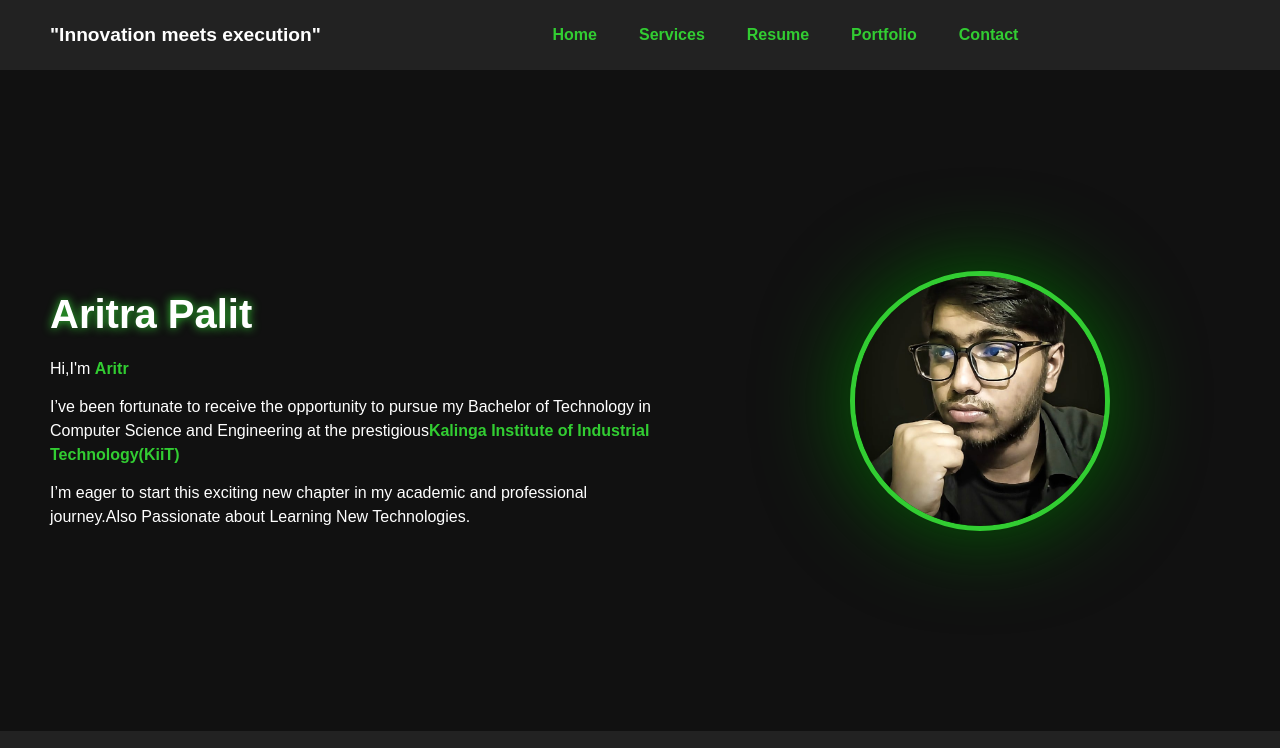
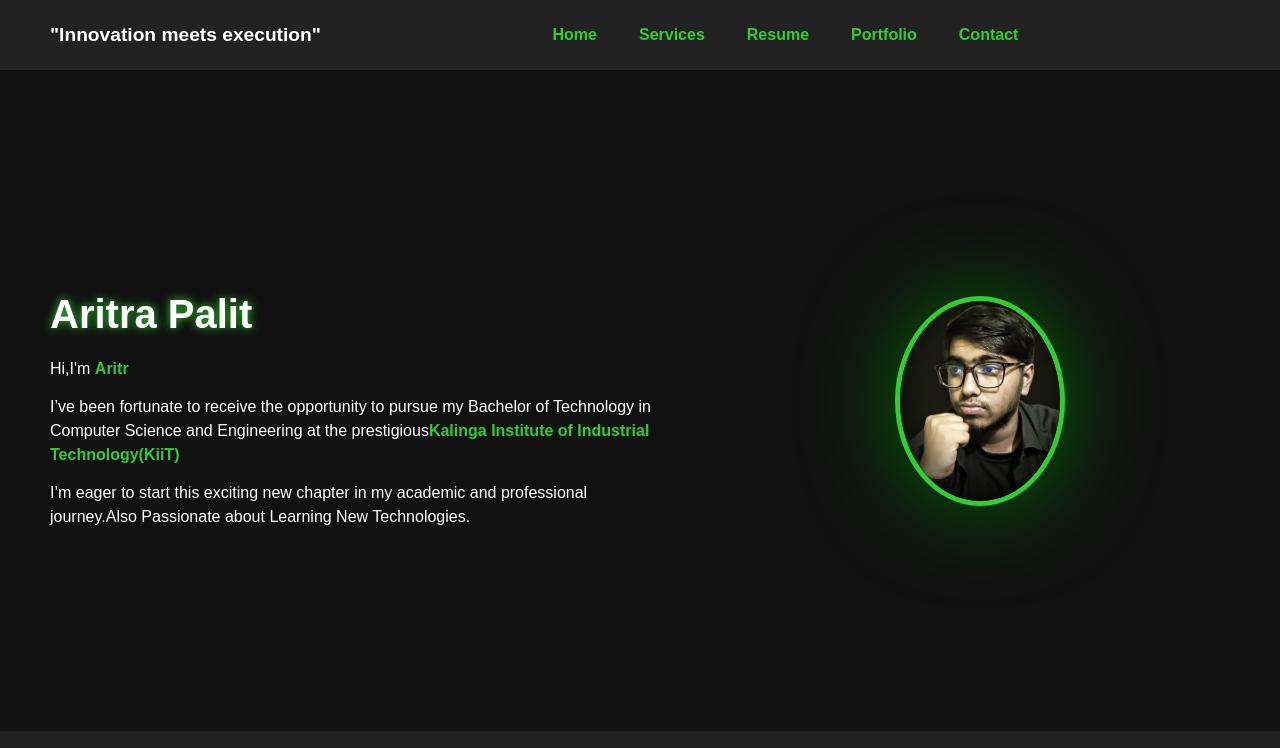
Before and after one commit to Aritra-2024-tesla/Aritra-s-Portfolio, a plain HTML site: page index.html/index.html in a window 1280 px wide. Shown: the top 748 px of the page. Drawn offline with Linux system fonts and the light colour scheme.

Commit message:
Add files via upload

```diff
--- a/index.html/styles.css
+++ b/index.html/styles.css
@@ -114,10 +114,10 @@ h2 {
     display: flex;
     justify-content: center;
 }
-
+/* Profile Image - Vertical Ellipse (Lombatto Shape) */
 .image-container img {
-    width: 170px;
-    height: 170px;
+    width: 160px;  /* Horizontal diameter */
+    height: 200px; /* Vertical diameter (larger for vertical ellipse) */
     object-fit: cover;
     border-radius: 50%;
     border: 4px solid limegreen;
@@ -280,10 +280,10 @@ p {
     .Hi,im-Aritra {
         font-size: 2.2rem;
     }
-
+    /* Profile Image - Vertical Ellipse (Lombatto Shape) */
     .image-container img {
-        width: 250px;
-        height: 250px;
+        width: 160px;  /* Horizontal diameter */
+        height: 200px; /* Vertical diameter (larger for vertical ellipse) */
         box-shadow: 0 0 90px darkgreen;
     }
 }
```
